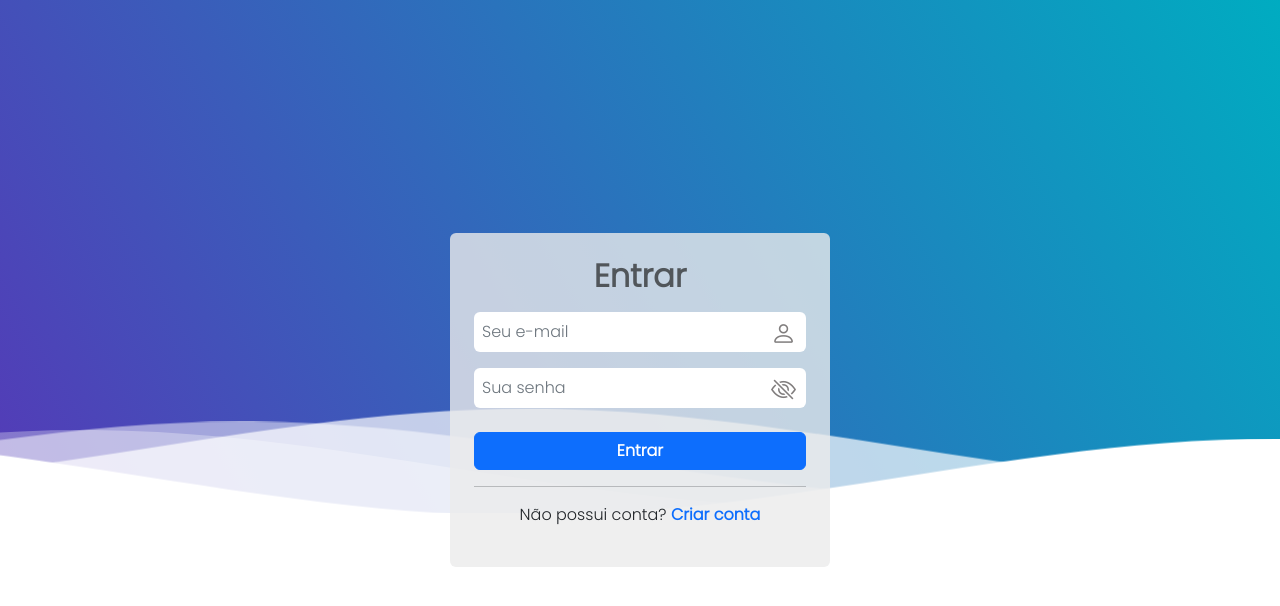
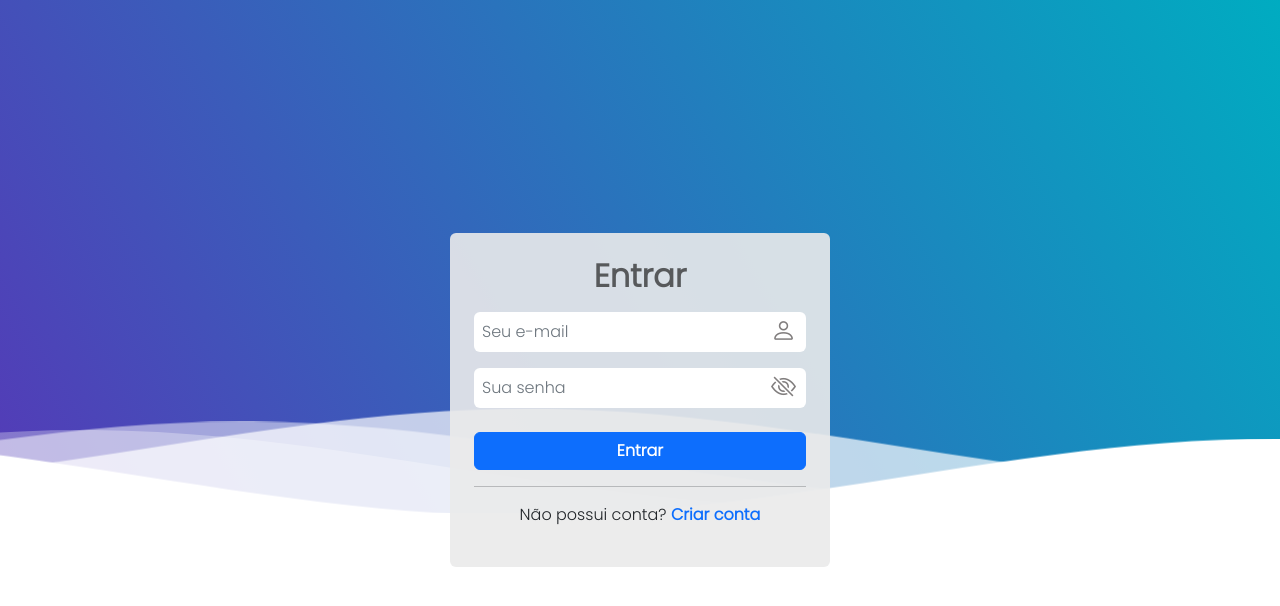
Before and after one commit to dwmartins/tela-login-com-angular, an Angular app: page / in a window 1280 px wide. Shown: the top 606 px of the page. Built offline with nearby package versions, Linux system fonts and the light colour scheme.

Commit message:
Feat: Melhorias no layout

```diff
--- a/src/app/tela-login/tela-login.component.css
+++ b/src/app/tela-login/tela-login.component.css
@@ -71,7 +71,7 @@
 
 .form {
   max-width: 400px;
-  background-color: #ebebebcc;
+  background-color: #ebebebe7;
 }
 
 h2 {
@@ -79,8 +79,9 @@ h2 {
 }
 
 .icon-senha,.icon-email {
-  top: 4px;
+  top: 50%;
   right: 10px;
+  transform: translate(0, -50%);
   font-size: 25px;
   color: #807d7d;
 }
--- a/src/app/tela-login/tela-login.component.html
+++ b/src/app/tela-login/tela-login.component.html
@@ -22,13 +22,13 @@
     <form action="" class="form d-flex flex-column p-4 rounded m-2 text-center">
         <h2 class="fw-semibold mb-3">Entrar</h2>
 
-        <div class="position-relative">
-            <input type="text" placeholder="Seu e-mail" class="p-2 mb-3 w-100 rounded border-0 form-control">
+        <div class="position-relative mb-3">
+            <input type="text" placeholder="Seu e-mail" class="p-2 w-100 rounded border-0 form-control">
             <i class="bi bi-person position-absolute icon-email"></i>
         </div>
 
-        <div class="position-relative">
-            <input type="text" placeholder="Sua senha" class="p-2 mb-4 w-100 rounded border-0 form-control">
+        <div class="position-relative mb-4">
+            <input type="text" placeholder="Sua senha" class="p-2 w-100 rounded border-0 form-control">
             <i class="bi bi-eye-slash position-absolute icon-senha"></i>
         </div>
 
```
